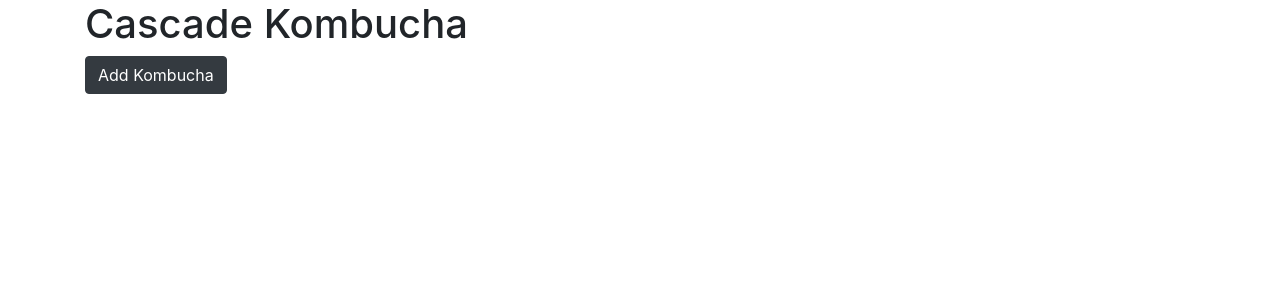
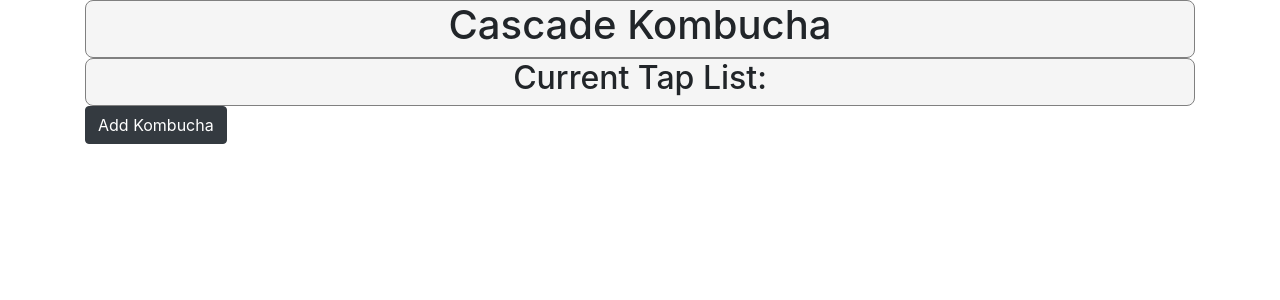
Before and after one commit to JoseyKinnaman/tap_room, a React (Create React App) app: page / in a window 1280 px wide. Shown: the top 300 px of the page. Built offline with nearby package versions, Linux system fonts and the light colour scheme.

Commit message:
add styling

```diff
--- a/src/components/Header.js
+++ b/src/components/Header.js
@@ -3,9 +3,17 @@ import React from 'react';
 
 
 function Header() {
+  const headerStyles = {
+    backgroundColor: '#F5F5F5',
+    border: 'solid 1pt grey',
+    textAlign: "center",
+    borderRadius: "8px"
+  }
   return (
     <React.Fragment>
-      <h1>Cascade Kombucha</h1>
+      <div style={headerStyles}>
+        <h1>Cascade Kombucha</h1>
+      </div>
     </React.Fragment>
   );
 }
--- a/src/components/Kombucha.js
+++ b/src/components/Kombucha.js
@@ -4,7 +4,6 @@ import PropTypes from "prop-types";
 function Kombucha(props){
   return(
     <React.Fragment>
-      <h2>Current Tap List:</h2>
       <h3>{props.name}</h3>
       <p>From: {props.brand}</p>
       <p>flavor: {props.flavor}</p>
--- a/src/components/KombuchaList.js
+++ b/src/components/KombuchaList.js
@@ -3,12 +3,20 @@ import Kombucha from "./Kombucha";
 import PropTypes from "prop-types";
 
 function KombuchaList(props){
+  const kombuchaListStyles = {
+    backgroundColor: '#F5F5F5',
+    border: 'solid 1pt grey',
+    textAlign: "center",
+    borderRadius: "8px"
+  }
   return(
     <React.Fragment>
-      <div className="">
+      <div style={kombuchaListStyles}>
+        <h2>Current Tap List:</h2>
         {props.kombuchaList.map((kombucha, index) => <Kombucha name={kombucha.name}
                 brand={kombucha.brand}
-                price={kombucha.alcoholContent}
+                price={kombucha.price}
+                alcoholContent={kombucha.alcoholContent}
                 flavor={kombucha.flavor}
                 pints={kombucha.pints}
                 key={index}/>
```
